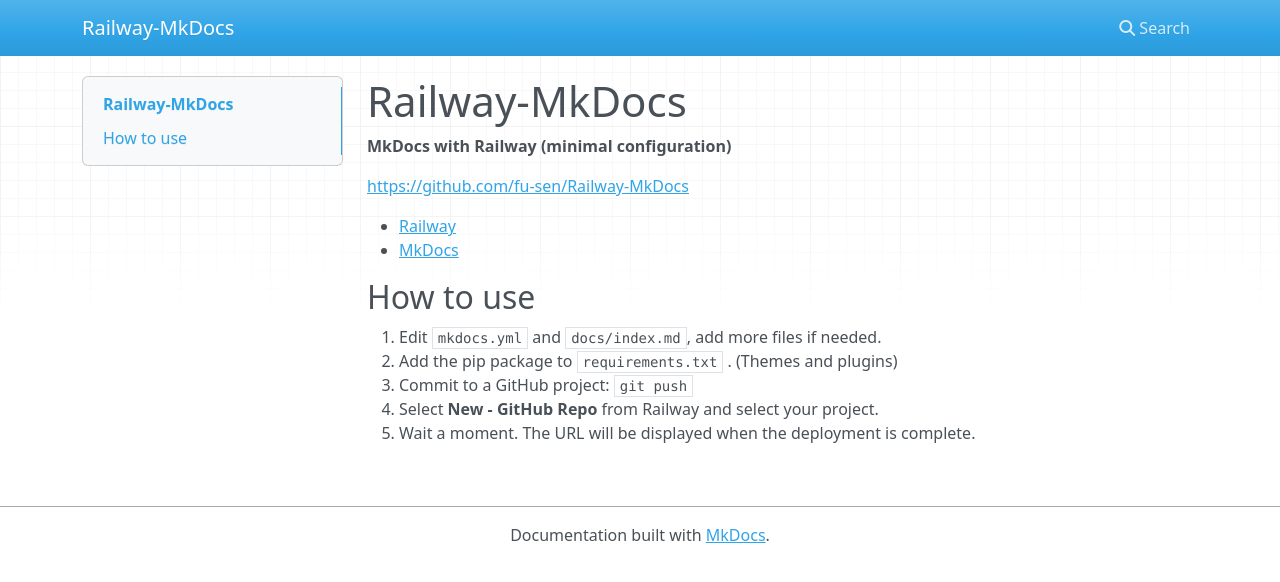
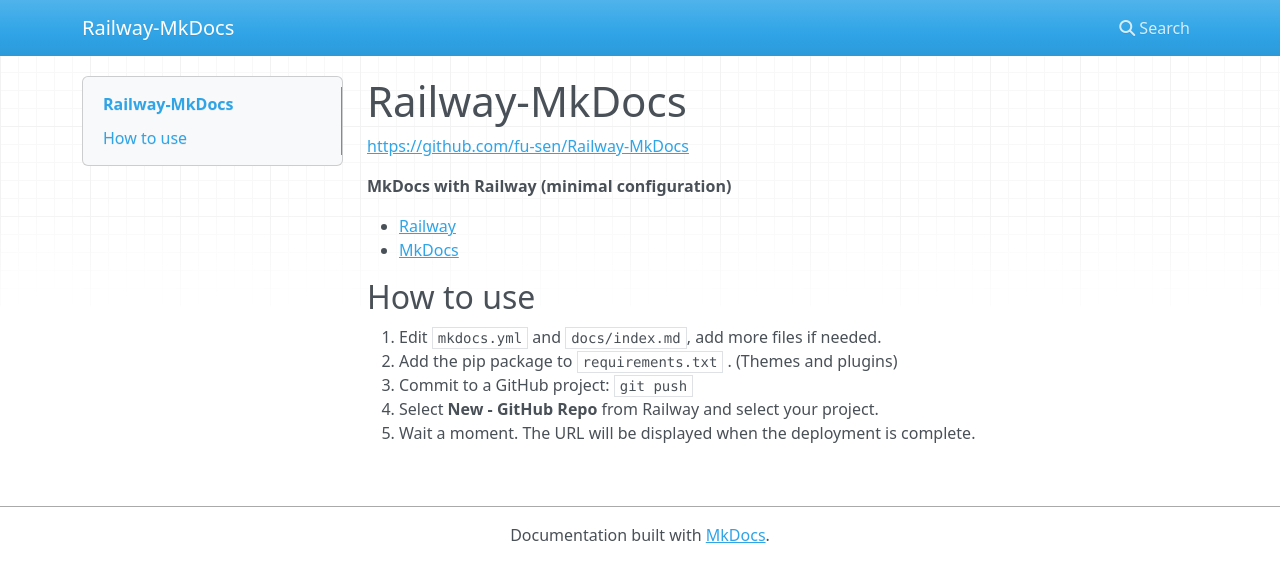
Before and after one commit to fu-sen/Railway-MkDocs, an MkDocs documentation site: the page built from docs/index.md, in a window 1280 px wide. Shown: the top 582 px of the page. Built offline with MkDocs 1.6.1, drawn with Linux system fonts in a browser that asks for light colours; nearby versions of some CDN libraries.

Commit message:
📝 minor change

```diff
--- a/docs/index.md
+++ b/docs/index.md
@@ -1,8 +1,8 @@
 # Railway-MkDocs
 
+<https://github.com/fu-sen/Railway-MkDocs>
+
 **MkDocs with Railway (minimal configuration)**
-
-<https://github.com/fu-sen/Railway-MkDocs>
 
 - [Railway](https://railway.app/)
 - [MkDocs](https://www.mkdocs.org/)
```
